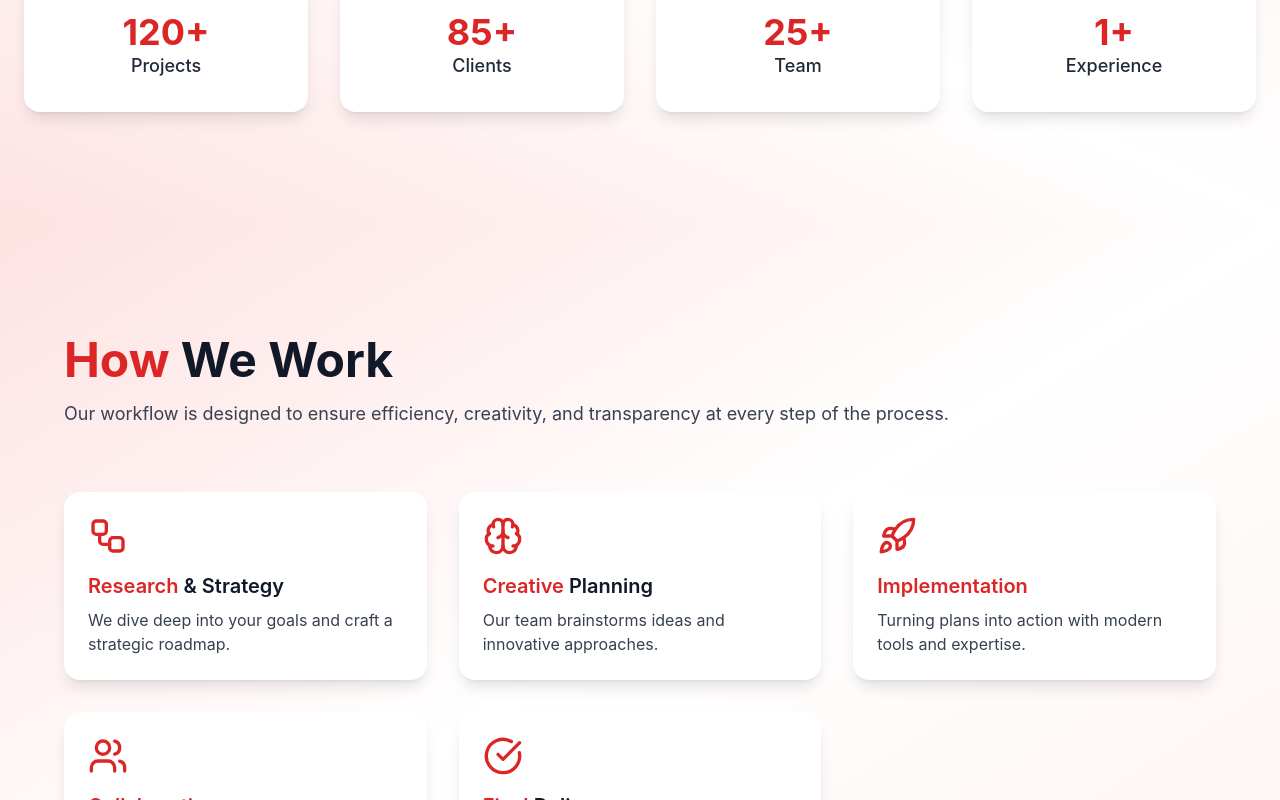
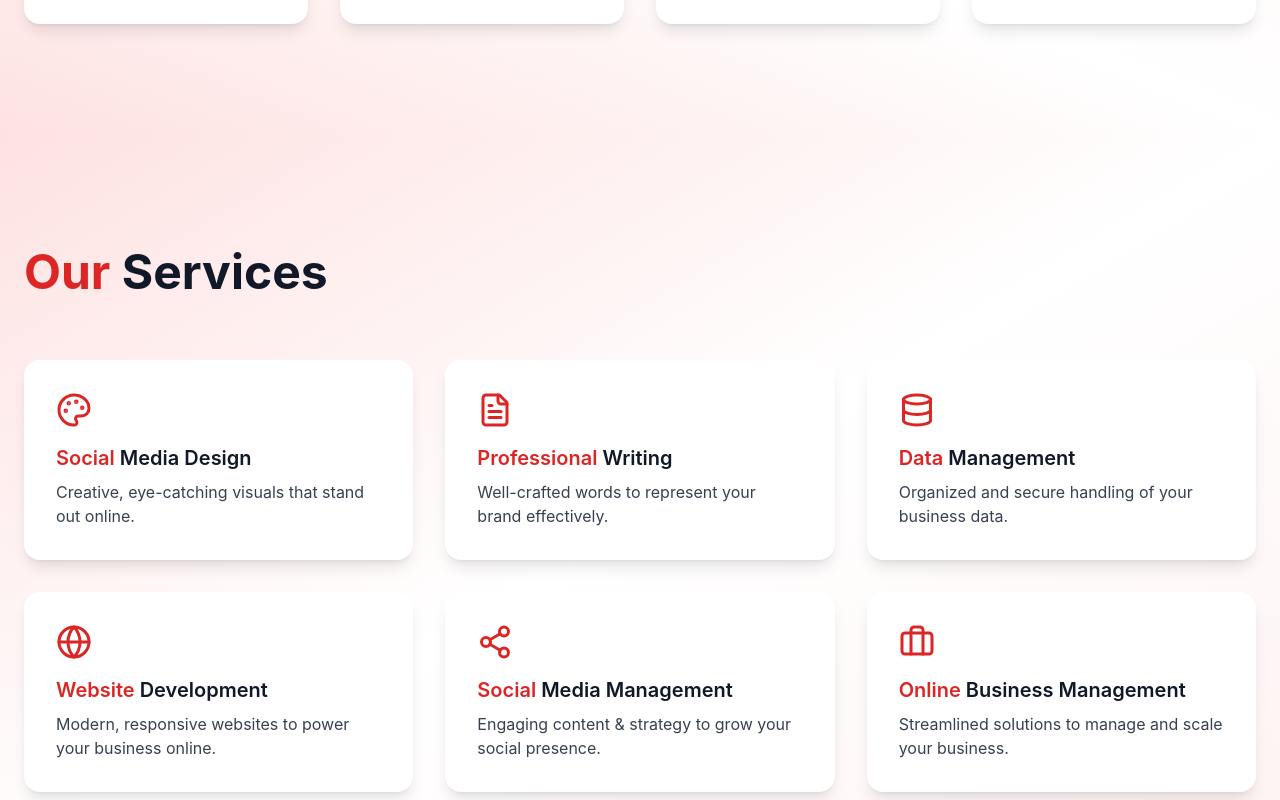
Before and after one commit to sahosskhan/softgency-frontend, a React (Vite) app: page / in a window 1280 px wide. Shown: the part 2160-2960 px from the top of the page. Built offline with nearby package versions, Linux system fonts and the light colour scheme.

Commit message:
add home->service highlights page

```diff
--- a/src/Pages/Home/Counter.jsx
+++ b/src/Pages/Home/Counter.jsx
@@ -80,10 +80,6 @@ const Counter = () => {
           <span className="text-red-600">Our</span>{" "}
           <span className="text-gray-900">Achievements</span>
         </h2>
-        <p className="text-lg text-gray-700 text-left">
-          We take pride in our journey of successful projects, satisfied clients,
-          and a growing dedicated team.
-        </p>
       </div>
 
       <div className="grid grid-cols-1 md:grid-cols-4 gap-8 max-w-7xl mx-auto">
--- a/src/Pages/Home/Home.jsx
+++ b/src/Pages/Home/Home.jsx
@@ -1,6 +1,7 @@
 import Counter from "./Counter";
 import HeroPage from "./HeroPage";
 import HowWeWork from "./HowWeWork";
+import ServiceHighlight from "./ServiceHighlight";
 import WhyChooseUs from "./WhyChooseUs";
 
 
@@ -11,7 +12,8 @@ const Home = () => {
       <HeroPage />
 <WhyChooseUs/>
 <Counter/>
-<HowWeWork/>
+{/* <HowWeWork/> */}
+<ServiceHighlight/>
     </div>
   );
 };
--- a/src/Pages/Home/HowWeWork.jsx
+++ b/src/Pages/Home/HowWeWork.jsx
@@ -37,10 +37,6 @@ const HowWeWork = () => {
           <span className="text-red-600">How</span>{" "}
           <span className="text-gray-900">We Work</span>
         </h2>
-        <p className="text-lg text-gray-700 text-left">
-          Our workflow is designed to ensure efficiency, creativity, and
-          transparency at every step of the process.
-        </p>
       </div>
 
       <div className="grid grid-cols-1 md:grid-cols-2 lg:grid-cols-3 gap-8 max-w-6xl mx-auto">
--- /dev/null
+++ b/src/Pages/Home/ServiceHighlight.jsx
@@ -0,0 +1,83 @@
+import React from "react";
+import {
+  Share2,
+  Package,
+  Briefcase,
+  Palette,
+  FileText,
+  Database,
+  Globe,
+} from "lucide-react";
+
+const services = [
+    {
+    icon: <Palette size={36} className="text-red-600" />,
+    title: "Social Media Design",
+    desc: "Creative, eye-catching visuals that stand out online.",
+  },
+  {
+    icon: <FileText size={36} className="text-red-600" />,
+    title: "Professional Writing",
+    desc: "Well-crafted words to represent your brand effectively.",
+  },
+  {
+    icon: <Database size={36} className="text-red-600" />,
+    title: "Data Management",
+    desc: "Organized and secure handling of your business data.",
+  },
+
+  {
+    icon: <Globe size={36} className="text-red-600" />,
+    title: "Website Development",
+    desc: "Modern, responsive websites to power your business online.",
+  },
+  {
+    icon: <Share2 size={36} className="text-red-600" />,
+    title: "Social Media Management",
+    desc: "Engaging content & strategy to grow your social presence.",
+  },
+  {
+    icon: <Briefcase size={36} className="text-red-600" />,
+    title: "Online Business Management",
+    desc: "Streamlined solutions to manage and scale your business.",
+  },
+
+];
+
+const ServiceHighlight = () => {
+  return (
+    <section className="bg-gradient-to-br from-red-100 via-white to-red-50 py-28 px-6">
+      <div className="max-w-7xl mx-auto text-center mb-16">
+        <h2 className="text-4xl md:text-5xl font-bold  text-left mb-4">
+          <span className="text-red-600">Our</span>{" "}
+          <span className="text-gray-900">Services</span>
+        </h2>
+      </div>
+
+      <div className="grid grid-cols-1 sm:grid-cols-2 lg:grid-cols-3 gap-8 max-w-7xl mx-auto">
+        {services.map((service, index) => (
+          <div
+            key={index}
+            className="relative bg-white rounded-2xl shadow-lg p-8 flex flex-col items-start transition transform hover:-translate-y-2 hover:shadow-2xl overflow-hidden group"
+          >
+            {/* wave hover background */}
+            <div className="absolute inset-0 bg-gradient-to-r from-red-100 to-red-200 opacity-0 group-hover:opacity-100 transition duration-500 animate-pulse"></div>
+
+            <div className="relative z-10 mb-4">{service.icon}</div>
+            <h3 className="text-xl font-semibold mb-2 relative z-10">
+              <span className="text-red-600">
+                {service.title.split(" ")[0]}
+              </span>{" "}
+              <span className="text-gray-900">
+                {service.title.split(" ").slice(1).join(" ")}
+              </span>
+            </h3>
+            <p className="text-gray-700 relative z-10">{service.desc}</p>
+          </div>
+        ))}
+      </div>
+    </section>
+  );
+};
+
+export default ServiceHighlight;
--- a/src/Pages/Home/WhyChooseUs.jsx
+++ b/src/Pages/Home/WhyChooseUs.jsx
@@ -45,14 +45,11 @@ const whyChooseData = [
 const WhyChooseUs = () => {
   return (
     <section className="bg-black/90 py-28 px-6">
-      <div className="max-w-6xl mx-auto text-center mb-12">
+      <div className="max-w-7xl mx-auto text-center mb-12">
         <h2 className="text-4xl md:text-5xl text-left font-bold mb-4">
           <span className="text-red-600">Why</span>{" "}
           <span className="text-white">Choose Us</span>
         </h2>
-        <p className="text-white text-xl text-left ">
-          We combine expertise, creativity, and dedication to deliver digital solutions that truly make a difference.
-        </p>
       </div>
 
       <div className="grid grid-cols-1 md:grid-cols-2 lg:grid-cols-3 gap-8 max-w-7xl mx-auto">
```
